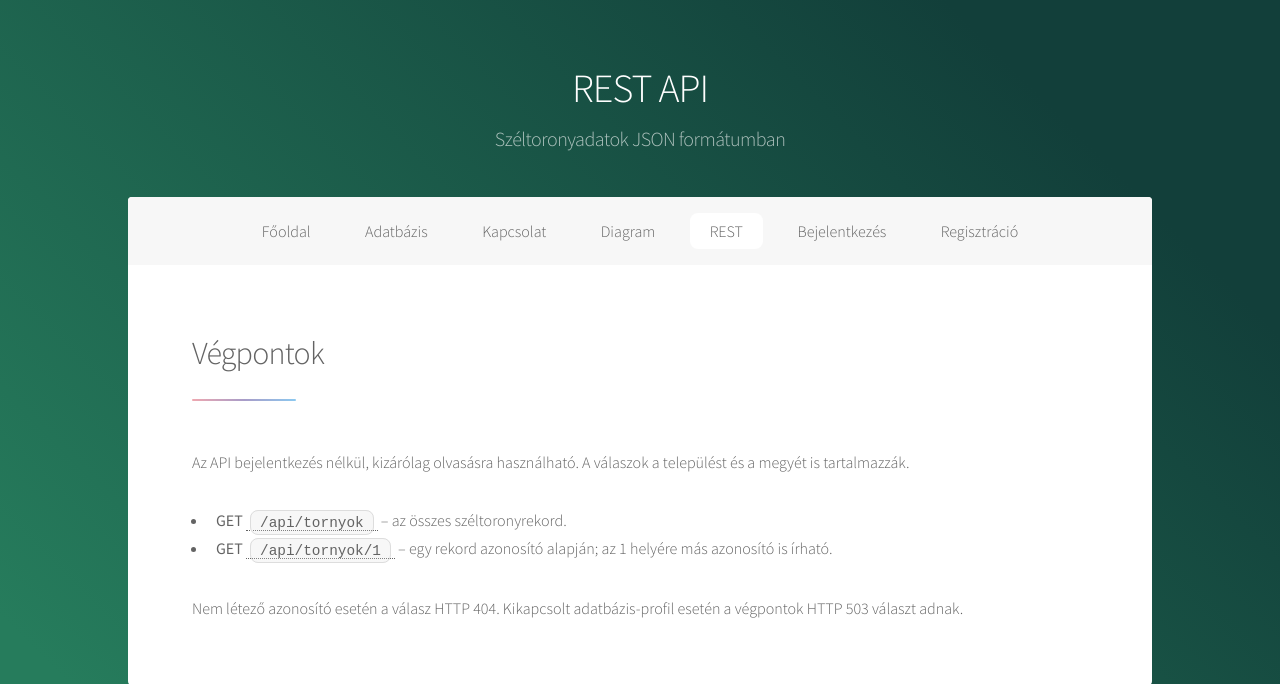
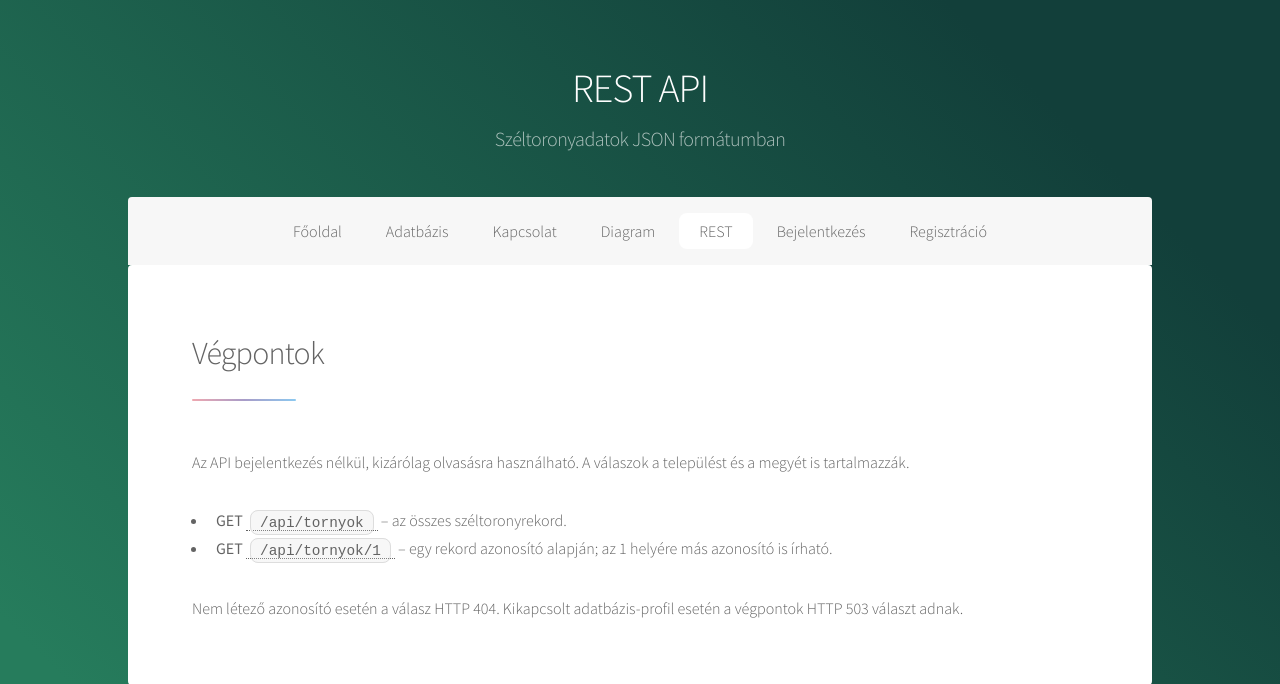
Before and after one commit to zabolaicsaba-lgtm/java-labor-beadando, a Spring app: page /rest in a window 1280 px wide. Shown: the top 684 px of the page. Run offline with Thymeleaf, Linux system fonts and the light colour scheme; the template is opened without the code that fills it, so the values that code supplies are empty; some of the project's set-up classes (security, data sources, template engines, error pages and the like) are left out, and stand-ins take their place; database files in the repository are not loaded.

Commit message:
Reszponzív navigáció kialakítása

```diff
--- a/src/main/resources/static/css/style.css
+++ b/src/main/resources/static/css/style.css
@@ -5,6 +5,52 @@ body {
 
 #header.alt h1 {
     font-weight: 400;
+}
+
+#nav {
+    display: block;
+    position: static;
+    width: 100%;
+    max-width: none;
+}
+
+#nav + #main {
+    padding-top: 0;
+}
+
+#nav ul {
+    display: flex;
+    flex-wrap: wrap;
+    align-items: center;
+    justify-content: center;
+    gap: 0.25em;
+}
+
+#nav ul li {
+    margin: 0;
+}
+
+#nav ul li form {
+    margin: 0;
+}
+
+#nav ul li button {
+    height: 2.25em;
+    line-height: 2.25em;
+    padding: 0 1.25em;
+    font-size: inherit;
+    color: #636363 !important;
+    box-shadow: inset 0 0 0 1px #b0b0b0;
+}
+
+#nav ul li button:hover {
+    background-color: rgba(222, 222, 222, 0.25);
+}
+
+#nav ul li a:focus-visible,
+#nav ul li button:focus-visible {
+    outline: 2px solid #636363;
+    outline-offset: 2px;
 }
 
 #footer .copyright {
```
